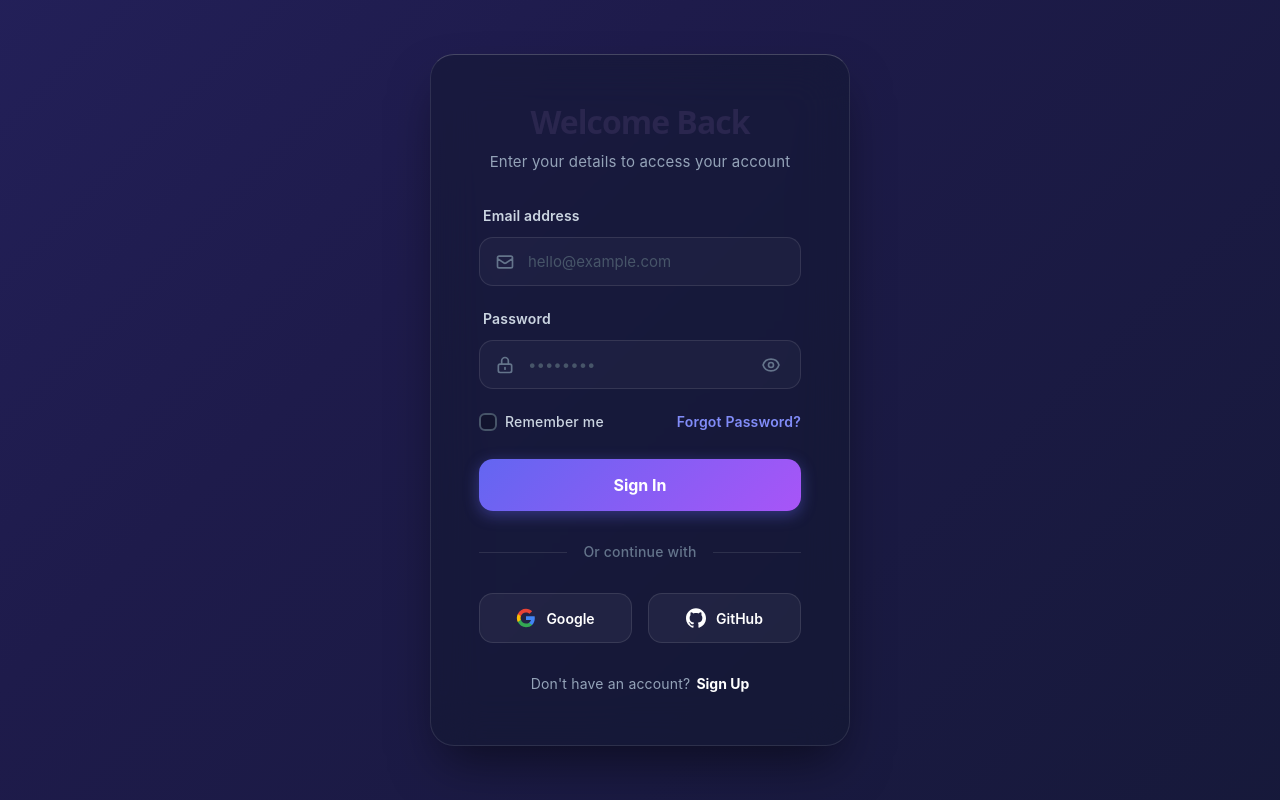
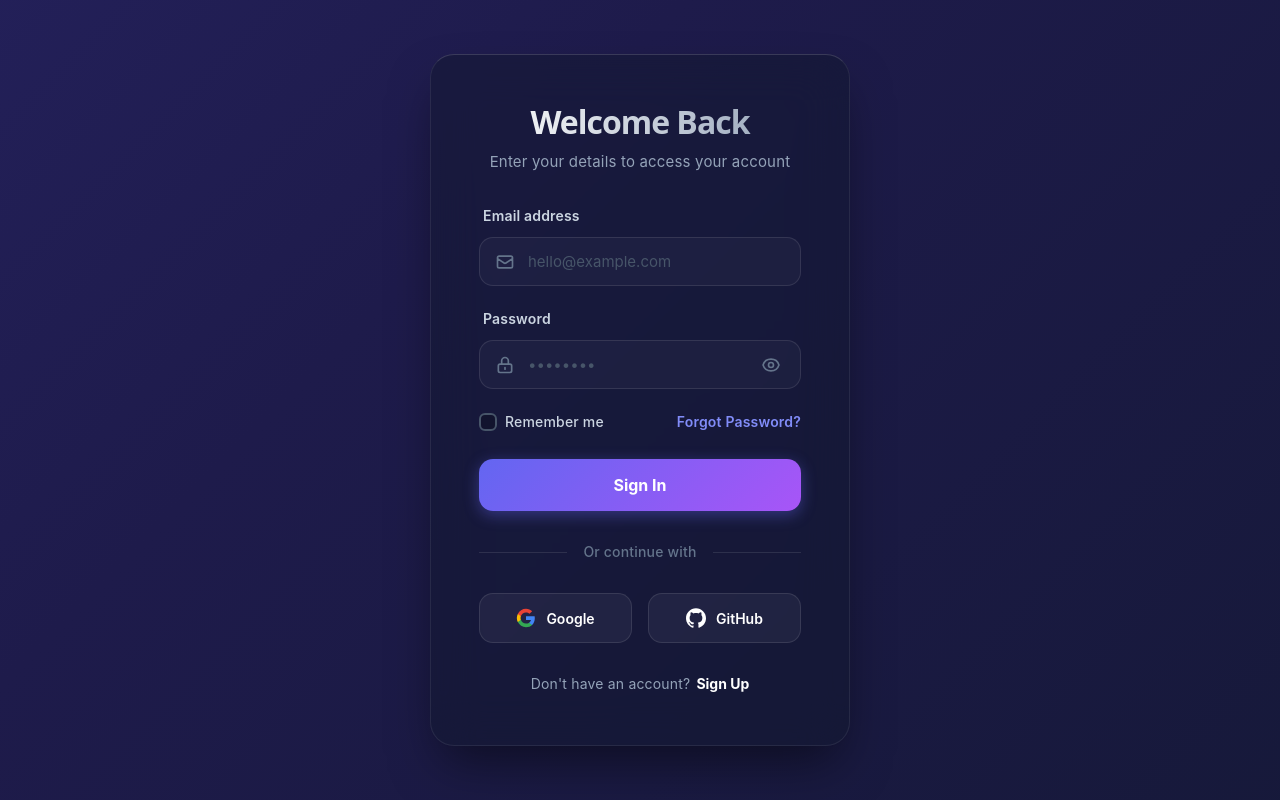
Before and after one commit to NandakrishnaKukatla/Fin-Hub, a React (Vite) app in the folder Frontend/: page /login in a window 1280 px wide. Built offline with nearby package versions, Linux system fonts and the light colour scheme.

Commit message:
Fix CSS warnings and vendor prefix orders

```diff
--- a/Frontend/src/components/Login/index.css
+++ b/Frontend/src/components/Login/index.css
@@ -1,40 +1,35 @@
 @import url('https://fonts.googleapis.com/css2?family=Plus+Jakarta+Sans:wght@400;500;600;700&display=swap');
+
+:root {
+  --primary-gradient: linear-gradient(135deg, #0ea5e9 0%, #10b981 100%);
+  --glass-bg: rgba(15, 23, 42, 0.65);
+  --glass-border: rgba(255, 255, 255, 0.08);
+  --input-bg: rgba(255, 255, 255, 0.04);
+  --text-main: #ffffff;
+  --text-muted: #94a3b8;
+  --accent-color: #0ea5e9;
+}
 
 body {
   margin: 0;
   padding: 0;
-  font-family: 'Plus Jakarta Sans', system-ui, -apple-system, sans-serif;
+  font-family: 'Plus Jakarta Sans', sans-serif;
+  background-color: #020617;
 }
-
-
 
 .container {
   display: flex;
   justify-content: center;
   align-items: center;
-  height: 100vh;
+  min-height: 100vh;
   width: 100%;
-  overflow: hidden;
-  /* Deep, sophisticated animated mesh gradient */
-  background: linear-gradient(-45deg, #0f172a, #1e1b4b, #312e81, #0f172a);
-  background-size: 400% 400%;
-  animation: backgroundPan 15s ease infinite;
+  /* Professional Blue-Green Mesh Gradient */
+  background: radial-gradient(at 0% 0%, hsla(200, 70%, 15%, 1) 0, transparent 50%),
+    radial-gradient(at 50% 100%, hsla(160, 60%, 15%, 1) 0, transparent 50%),
+    radial-gradient(at 100% 0%, hsla(220, 50%, 12%, 1) 0, transparent 50%);
+  background-color: #090e17;
   box-sizing: border-box;
   padding: 20px;
-}
-
-@keyframes backgroundPan {
-  0% {
-    background-position: 0% 50%;
-  }
-
-  50% {
-    background-position: 100% 50%;
-  }
-
-  100% {
-    background-position: 0% 50%;
-  }
 }
 
 @keyframes slideUpFade {
@@ -42,7 +37,6 @@ body {
     opacity: 0;
     transform: translateY(20px);
   }
-
   to {
     opacity: 1;
     transform: translateY(0);
@@ -50,21 +44,21 @@ body {
 }
 
 .glassCard {
-  background: rgba(15, 23, 42, 0.4);
-  backdrop-filter: blur(24px);
-  -webkit-backdrop-filter: blur(24px);
-  border: 1px solid rgba(255, 255, 255, 0.1);
-  border-top: 1px solid rgba(255, 255, 255, 0.2);
-  border-radius: 24px;
-  padding: 48px;
+  background: var(--glass-bg);
+  -webkit-backdrop-filter: blur(20px) saturate(160%);
+  backdrop-filter: blur(20px) saturate(160%);
+  border: 1px solid var(--glass-border);
+  border-top: 1px solid rgba(255, 255, 255, 0.15);
+  border-radius: 28px;
+  padding: 40px;
   width: 100%;
-  max-width: 420px;
-  box-shadow: 0 25px 50px -12px rgba(0, 0, 0, 0.5);
-  color: #fff;
+  max-width: 400px;
+  box-shadow: 0 25px 50px -12px rgba(0, 0, 0, 0.7);
+  color: var(--text-main);
   display: flex;
   flex-direction: column;
-  gap: 24px;
-  animation: slideUpFade 0.6s cubic-bezier(0.16, 1, 0.3, 1) forwards;
+  gap: 28px;
+  animation: slideUpFade 0.8s cubic-bezier(0.16, 1, 0.3, 1) forwards;
 }
 
 .header {
@@ -73,9 +67,13 @@ body {
 
 .header h1 {
   font-size: 32px;
-  font-weight: 700;
+  font-weight: 800;
   margin: 0 0 8px 0;
-  letter-spacing: -1px;
+  background: linear-gradient(to right, #fff, #94a3b8);
+  -webkit-background-clip: text;
+  background-clip: text;
+  -webkit-text-fill-color: transparent;
+  color: transparent;
 }
 
 .header p {
@@ -84,13 +82,11 @@ body {
   margin: 0;
 }
 
-
 .formGroup {
   display: flex;
   flex-direction: column;
   gap: 16px;
 }
-
 
 .inputGroup {
   display: flex;
@@ -105,7 +101,6 @@ body {
   color: #cbd5e1;
   margin-left: 4px;
 }
-
 
 .inputWrapper {
   position: relative;
@@ -122,18 +117,17 @@ body {
   transition: color 0.3s ease;
 }
 
-
 .input {
   width: 100%;
   padding: 14px 16px 14px 48px;
-  background: rgba(255, 255, 255, 0.03);
-  border: 1px solid rgba(255, 255, 255, 0.1);
-  border-radius: 14px;
+  background: var(--input-bg);
+  border: 1px solid var(--glass-border);
+  border-radius: 12px;
   color: #fff;
+  transition: all 0.2s ease;
+  outline: none;
+  font-family: inherit;
   font-size: 15px;
-  font-family: inherit;
-  transition: all 0.3s ease;
-  outline: none;
   box-sizing: border-box;
 }
 
@@ -141,17 +135,15 @@ body {
   color: #475569;
 }
 
-
 .input:focus {
-  background: rgba(255, 255, 255, 0.05);
-  border-color: #818cf8;
-  box-shadow: 0 0 0 4px rgba(129, 140, 248, 0.15);
+  background: rgba(255, 255, 255, 0.07);
+  border-color: var(--accent-color);
+  box-shadow: 0 0 0 4px rgba(14, 165, 233, 0.15);
 }
 
 .input:focus+.icon,
-
 .inputWrapper:focus-within .icon {
-  color: #818cf8;
+  color: var(--accent-color);
 }
 
 .togglePassword {
@@ -174,15 +166,12 @@ body {
   background: rgba(255, 255, 255, 0.1);
 }
 
-
-
 .options {
   display: flex;
   justify-content: space-between;
   align-items: center;
   font-size: 14px;
 }
-
 
 .checkbox {
   display: flex;
@@ -205,10 +194,9 @@ body {
   transition: all 0.2s ease;
 }
 
-
 .checkbox input:checked {
-  background: #6366f1;
-  border-color: #6366f1;
+  background: var(--accent-color);
+  border-color: var(--accent-color);
 }
 
 .checkbox input:checked::after {
@@ -223,39 +211,38 @@ body {
   transform: rotate(45deg);
 }
 
-
 .forgotPassword {
-  color: #818cf8;
+  color: var(--accent-color);
   text-decoration: none;
   font-weight: 600;
   transition: all 0.3s ease;
 }
 
 .forgotPassword:hover {
-  color: #a5b4fc;
+  color: #bae6fd;
   text-decoration: underline;
 }
 
 .submitBtn {
   width: 100%;
   padding: 16px;
-  background: linear-gradient(135deg, #6366f1 0%, #a855f7 100%);
+  background: var(--primary-gradient);
   color: #fff;
   border: none;
-  border-radius: 14px;
+  border-radius: 12px;
   font-size: 16px;
   font-weight: 700;
-  font-family: inherit;
   cursor: pointer;
   transition: all 0.3s ease;
-  box-shadow: 0 4px 15px rgba(99, 102, 241, 0.4);
+  box-shadow: 0 10px 15px -3px rgba(14, 165, 233, 0.25);
+  font-family: inherit;
   margin-top: 8px;
 }
 
 .submitBtn:hover {
   transform: translateY(-2px);
-  box-shadow: 0 8px 25px rgba(99, 102, 241, 0.5);
   filter: brightness(1.1);
+  box-shadow: 0 20px 25px -5px rgba(16, 185, 129, 0.35);
 }
 
 .submitBtn:active {
@@ -272,7 +259,6 @@ body {
 }
 
 .divider::before,
-
 .divider::after {
   content: '';
   flex: 1;
@@ -287,8 +273,6 @@ body {
   margin-left: 16px;
 }
 
-
-
 .socialLogin {
   display: flex;
   gap: 16px;
@@ -301,10 +285,10 @@ body {
   justify-content: center;
   gap: 10px;
   padding: 14px;
-  background: rgba(255, 255, 255, 0.05);
-  border: 1px solid rgba(255, 255, 255, 0.1);
-  border-radius: 14px;
-  color: #fff;
+  background: rgba(255, 255, 255, 0.03);
+  border: 1px solid var(--glass-border);
+  border-radius: 12px;
+  color: #e2e8f0;
   font-size: 14px;
   font-weight: 600;
   font-family: inherit;
@@ -313,11 +297,10 @@ body {
 }
 
 .socialBtn:hover {
-  background: rgba(255, 255, 255, 0.1);
+  background: rgba(255, 255, 255, 0.08);
   border-color: rgba(255, 255, 255, 0.2);
   transform: translateY(-1px);
 }
-
 
 .footer {
   text-align: center;
@@ -338,8 +321,7 @@ body {
   transition: color 0.3s ease;
 }
 
-
 .footer button:hover {
-  color: #818cf8;
+  color: var(--accent-color);
   text-decoration: underline;
 }
```
